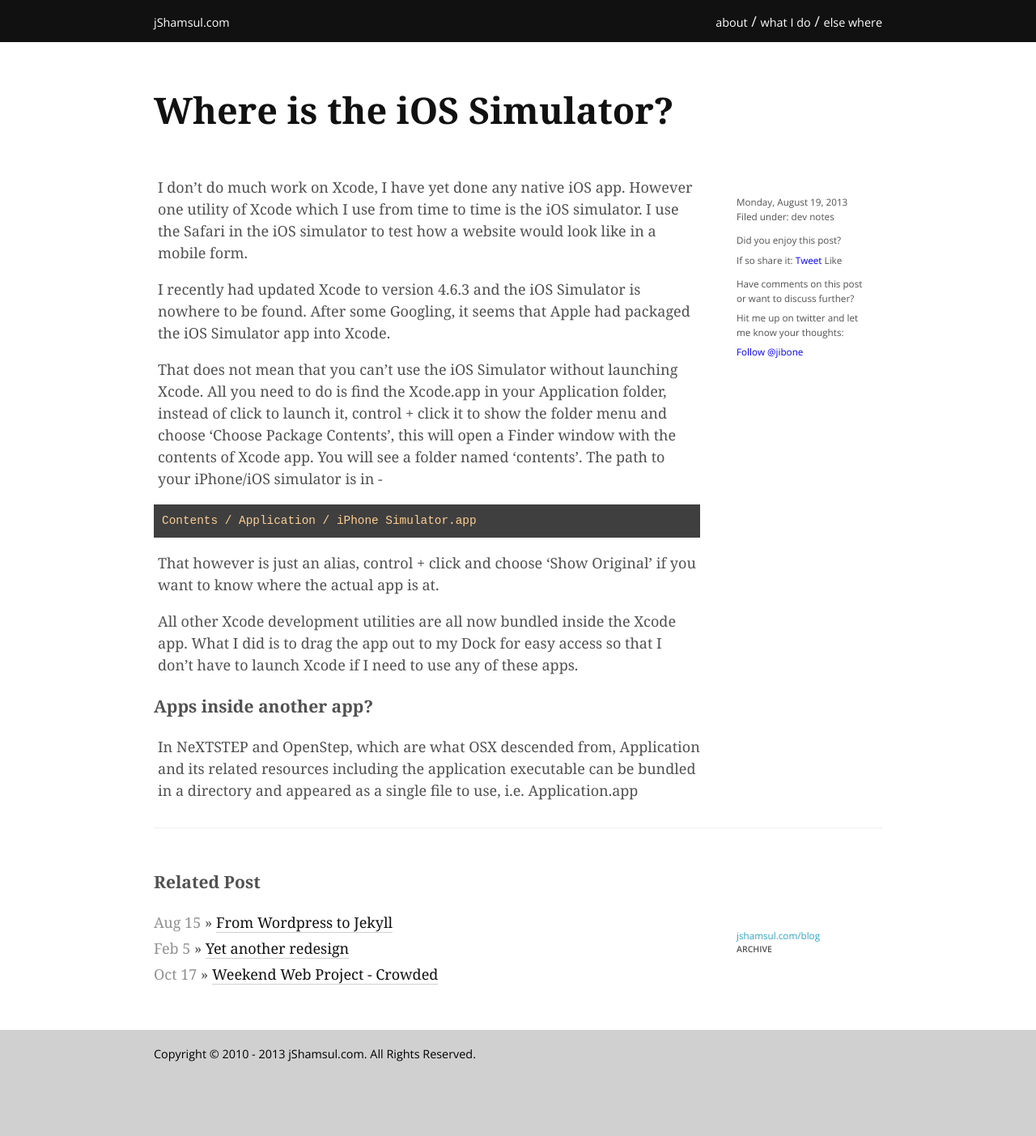
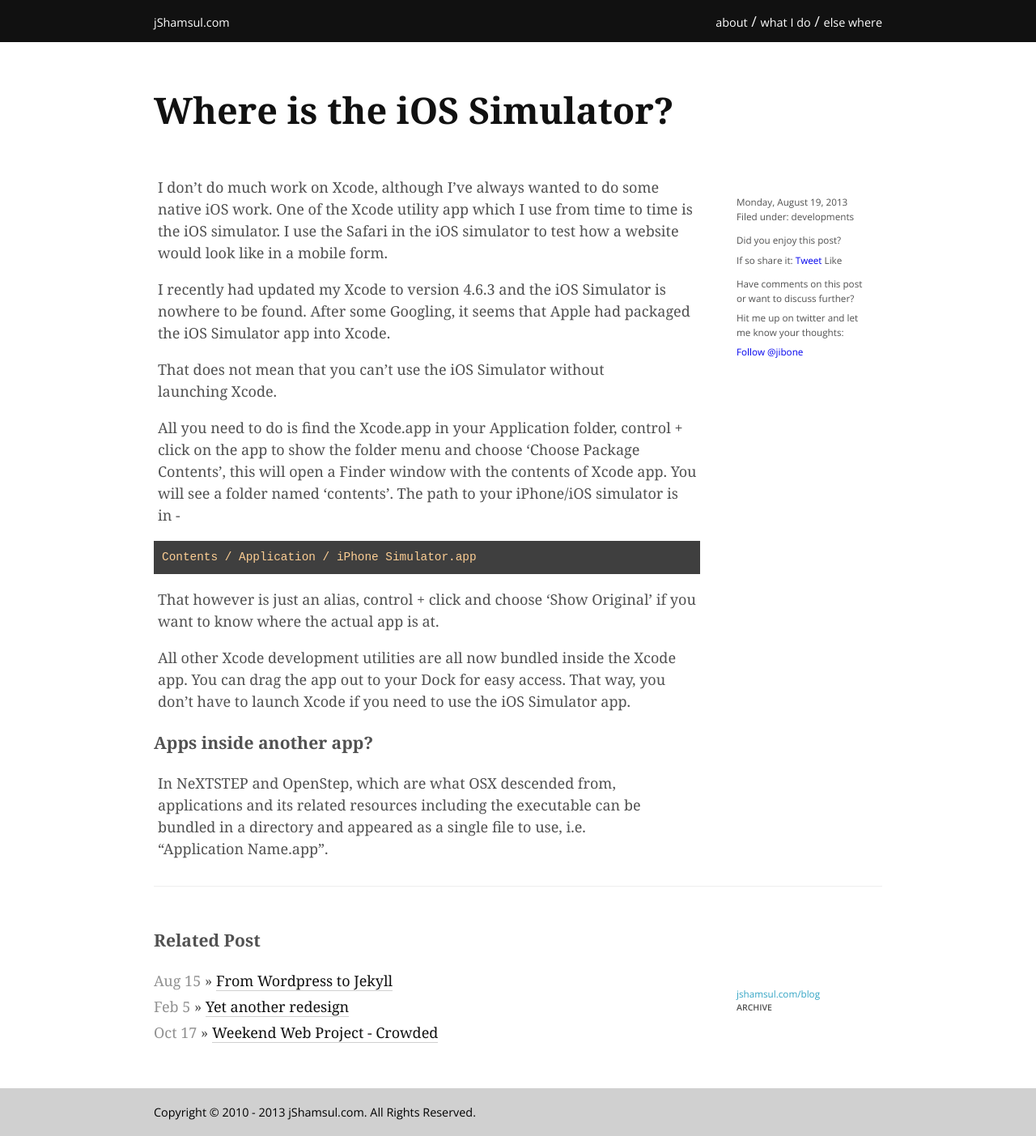
Before and after one commit to jibone/jibone.github.com, a Jekyll site: the page built from _posts/2013-08-05-where-is-the-iOS-simulator.md, in a window 1280 px wide. Shown: the whole page at 81% size. Built offline with Jekyll 4.4.1, drawn with Linux system fonts in a browser that asks for light colours; some web fonts are replaced; Markdown is read by kramdown in place of the engine named in the settings; comment, search, counter and statistics services are not loaded; before the commit the page ends 1331 px from its top, so only the background shows below that.

Commit message:
New blog post: Where is the iOS Simulator

```diff
--- a/_posts/2013-08-05-where-is-the-iOS-simulator.md
+++ b/_posts/2013-08-05-where-is-the-iOS-simulator.md
@@ -2,16 +2,18 @@
 layout: blog
 title: "Where is the iOS Simulator?"
 date: 2013-08-19 00:00:00
-category: "dev notes"
+category: "developments"
 tags: iOS, Mobile, "Responsive Web"
 
 ---
 
-I don't do much work on Xcode, I have yet done any native iOS app. However one utility of Xcode which I use from time to time is the iOS simulator. I use the Safari in the iOS simulator to test how a website would look like in a mobile form.
+I don't do much work on Xcode, although I've always wanted to do some native iOS work. One of the Xcode utility app which I use from time to time is the iOS simulator. I use the Safari in the iOS simulator to test how a website would look like in a mobile form.
 
-I recently had updated Xcode to version 4.6.3 and the iOS Simulator is nowhere to be found. After some Googling, it seems that Apple had packaged the iOS Simulator app into Xcode.
+I recently had updated my Xcode to version 4.6.3 and the iOS Simulator is nowhere to be found. After some Googling, it seems that Apple had packaged the iOS Simulator app into Xcode.
 
-That does not mean that you can't use the iOS Simulator without launching Xcode. All you need to do is find the Xcode.app in your Application folder, instead of click to launch it, control + click it to show the folder menu and choose 'Choose Package Contents', this will open a Finder window with the contents of Xcode app. You will see a folder named 'contents'. The path to your iPhone/iOS simulator is in -
+That does not mean that you can't use the iOS Simulator without launching Xcode.
+
+All you need to do is find the Xcode.app in your Application folder, control + click on the app to show the folder menu and choose 'Choose Package Contents', this will open a Finder window with the contents of Xcode app. You will see a folder named 'contents'. The path to your iPhone/iOS simulator is in -
 
 {% highlight html %}
 Contents / Application / iPhone Simulator.app
@@ -19,8 +21,8 @@
 
 That however is just an alias, control + click and choose 'Show Original' if you want to know where the actual app is at.
 
-All other Xcode development utilities are all now bundled inside the Xcode app. What I did is to drag the app out to my Dock for easy access so that I don't have to launch Xcode if I need to use any of these apps.
+All other Xcode development utilities are all now bundled inside the Xcode app. You can drag the app out to your Dock for easy access. That way, you don't have to launch Xcode if you need to use the iOS Simulator app.
 
 ### Apps inside another app?
 
-In NeXTSTEP and OpenStep, which are what OSX descended from, Application and its related resources including the  application executable can be bundled in a directory and appeared as a single file to use, i.e. Application.app
+In NeXTSTEP and OpenStep, which are what OSX descended from, applications and its related resources including the executable can be bundled in a directory and appeared as a single file to use, i.e. "Application Name.app".
```
